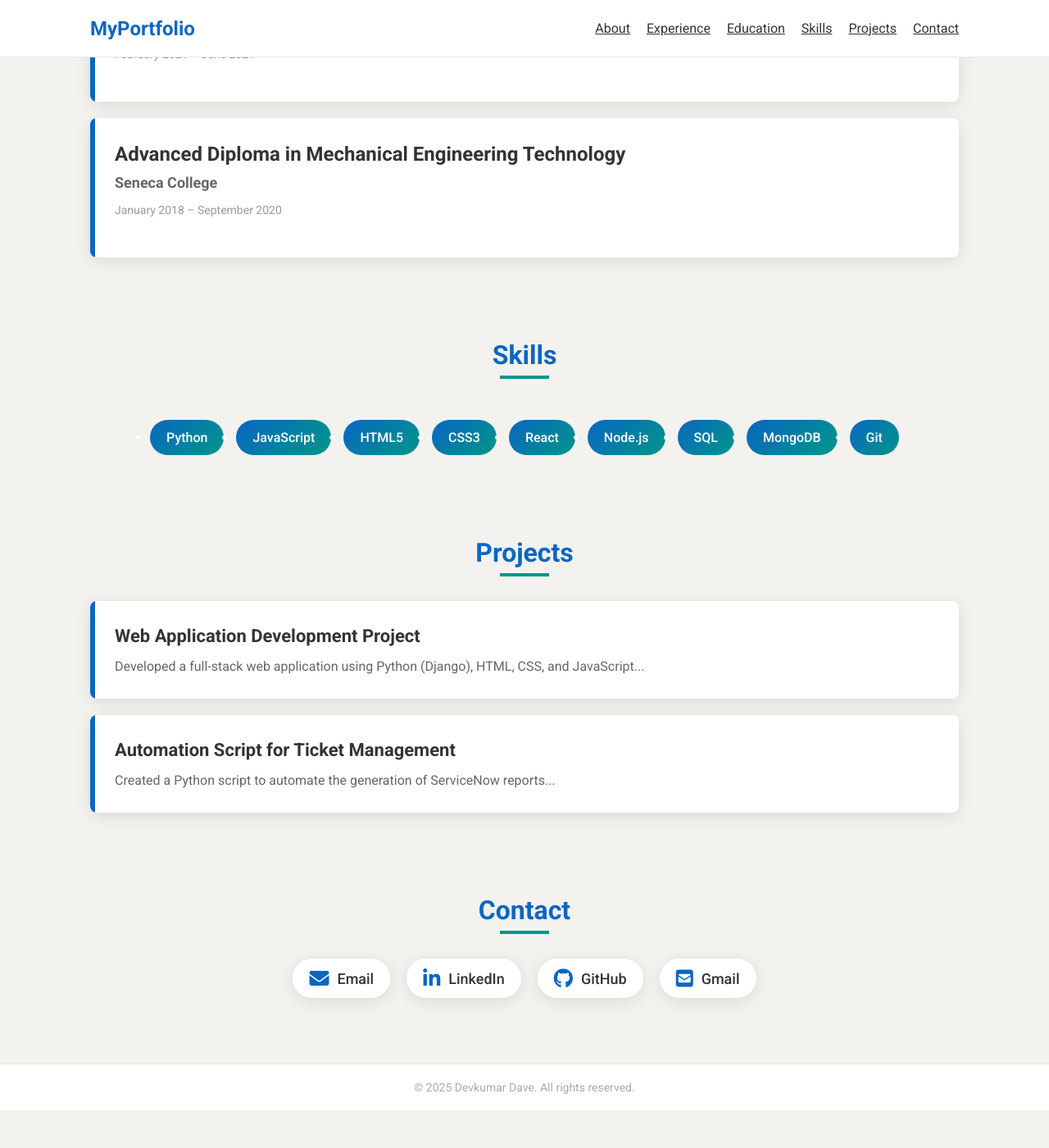
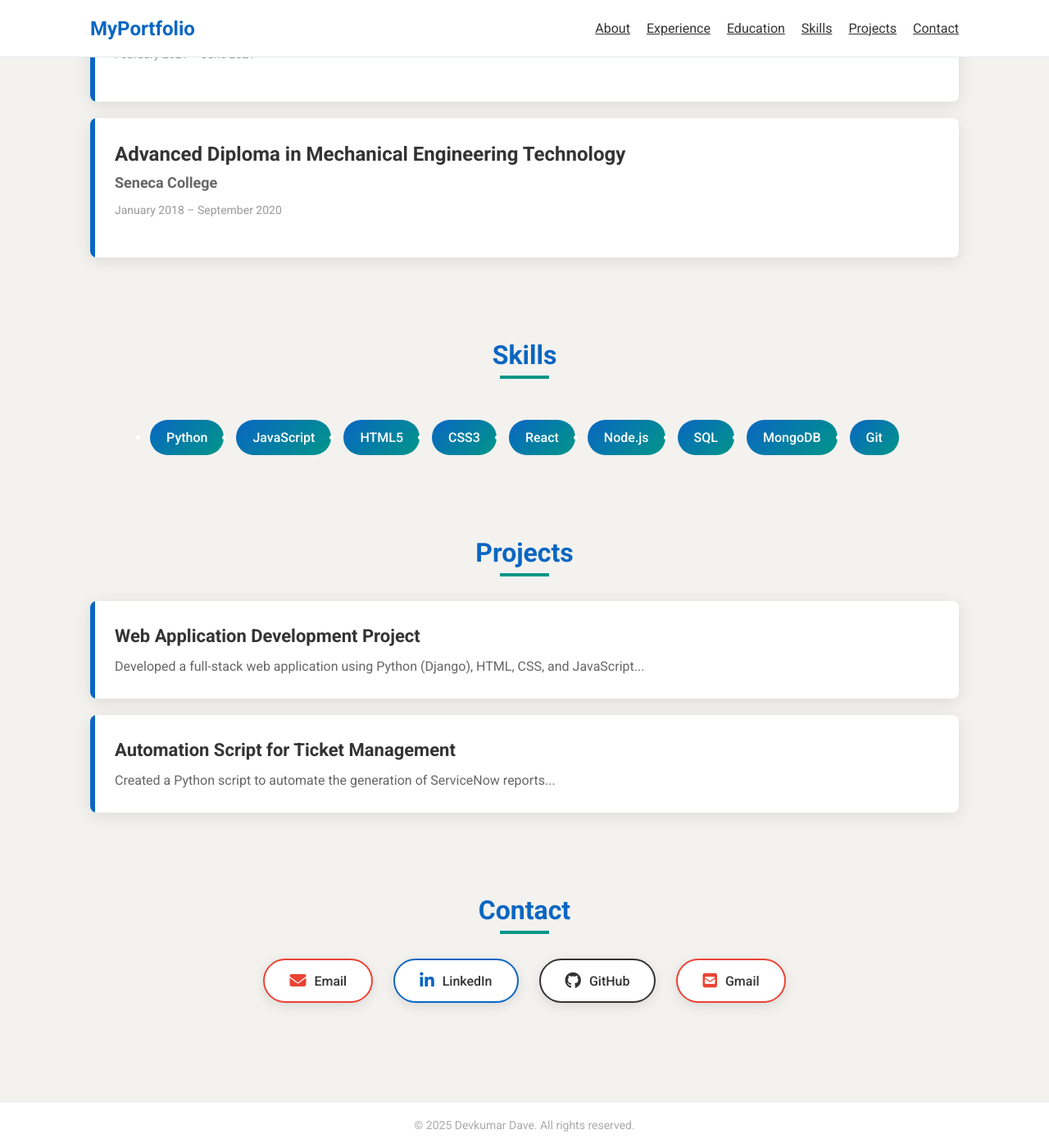
Before and after one commit to devdave666/resume, a Jekyll site: the page built from index.md, in a window 1280 px wide and 1400 px high, scrolled down 2273 px. Shown: the whole window at 82% size. Built offline with Jekyll 4.4.1, drawn with Linux system fonts in a browser that asks for light colours; a style sheet for code colours, icons or effects is not loaded; before the commit the page ends 3627 px from its top, so only the background shows below that.

Commit message:
Update styles.css

```diff
--- a/assets/css/styles.css
+++ b/assets/css/styles.css
@@ -444,79 +444,121 @@
     }
 }
 
-/* Contact Section */
+/* Contact Section Styles */
 .contact-section {
     display: flex;
     justify-content: center;
+    gap: 25px;
     flex-wrap: wrap;
-  gap: 20px;
-  margin-top: 40px;
+    margin: 40px 0;
+    padding: 0 20px;
 }
 
 .contact-button {
+    position: relative;
     display: flex;
     align-items: center;
-  padding: 12px 20px;
-  background-color: #fff;
+    gap: 10px;
+    padding: 15px 30px;
+    background: #ffffff;
     border-radius: 50px;
+    box-shadow: 0 4px 15px rgba(0, 0, 0, 0.1);
     text-decoration: none;
     color: var(--text-color);
-  box-shadow: 0 4px 20px rgba(0, 0, 0, 0.1);
+    font-weight: 500;
+    font-size: 16px;
     transition: all 0.3s ease;
-  position: relative;
     overflow: hidden;
+    border: 2px solid transparent;
 }
 
 .contact-button i {
-  font-size: 24px;
-  color: var(--primary-color);
-  margin-right: 10px;
-  transition: transform 0.3s ease;
+    font-size: 20px;
+    transition: all 0.3s ease;
 }
 
-.contact-button .contact-label {
-  font-size: 18px;
-  font-weight: 500;
+.contact-label {
+    position: relative;
+    z-index: 1;
+    transition: all 0.3s ease;
 }
 
 .contact-button::before {
     content: '';
     position: absolute;
+    top: 0;
     left: 0;
-  top: 0;
     width: 0%;
     height: 100%;
-  background: var(--primary-color);
-  z-index: -1;
-  transition: width 0.3s ease;
+    transition: all 0.3s ease;
+    z-index: 0;
 }
 
 .contact-button:hover {
-  color: #fff;
+    transform: translateY(-5px);
+    box-shadow: 0 8px 25px rgba(10, 102, 194, 0.2);
 }
 
 .contact-button:hover::before {
     width: 100%;
 }
 
-.contact-button:hover i {
-  transform: scale(1.1);
+.contact-button:hover i,
+.contact-button:hover .contact-label {
+    color: #ffffff;
 }
 
-.contact-button:hover .contact-label {
-  color: #fff;
+/* Platform-specific styles */
+.contact-button:nth-of-type(1) { /* Email */
+    border-color: #EA4335;
+}
+.contact-button:nth-of-type(1):hover::before {
+    background: #EA4335;
+}
+.contact-button:nth-of-type(1) i {
+    color: #EA4335;
 }
 
-/* Responsive adjustments for contact section */
+.contact-button:nth-of-type(2) { /* LinkedIn */
+    border-color: #0A66C2;
+}
+.contact-button:nth-of-type(2):hover::before {
+    background: #0A66C2;
+}
+.contact-button:nth-of-type(2) i {
+    color: #0A66C2;
+}
+
+.contact-button:nth-of-type(3) { /* GitHub */
+    border-color: #333;
+}
+.contact-button:nth-of-type(3):hover::before {
+    background: #333;
+}
+.contact-button:nth-of-type(3) i {
+    color: #333;
+}
+
+.contact-button:nth-of-type(4) { /* Gmail */
+    border-color: #EA4335;
+}
+.contact-button:nth-of-type(4):hover::before {
+    background: #EA4335;
+}
+.contact-button:nth-of-type(4) i {
+    color: #EA4335;
+}
+
+/* Responsive design */
 @media (max-width: 768px) {
     .contact-section {
-    flex-direction: column;
-    align-items: center;
+        gap: 15px;
     }
 
     .contact-button {
         width: 100%;
         justify-content: center;
+        padding: 12px 20px;
     }
 }
 
```
Lines whose indentation alone changed are shown as unchanged.
